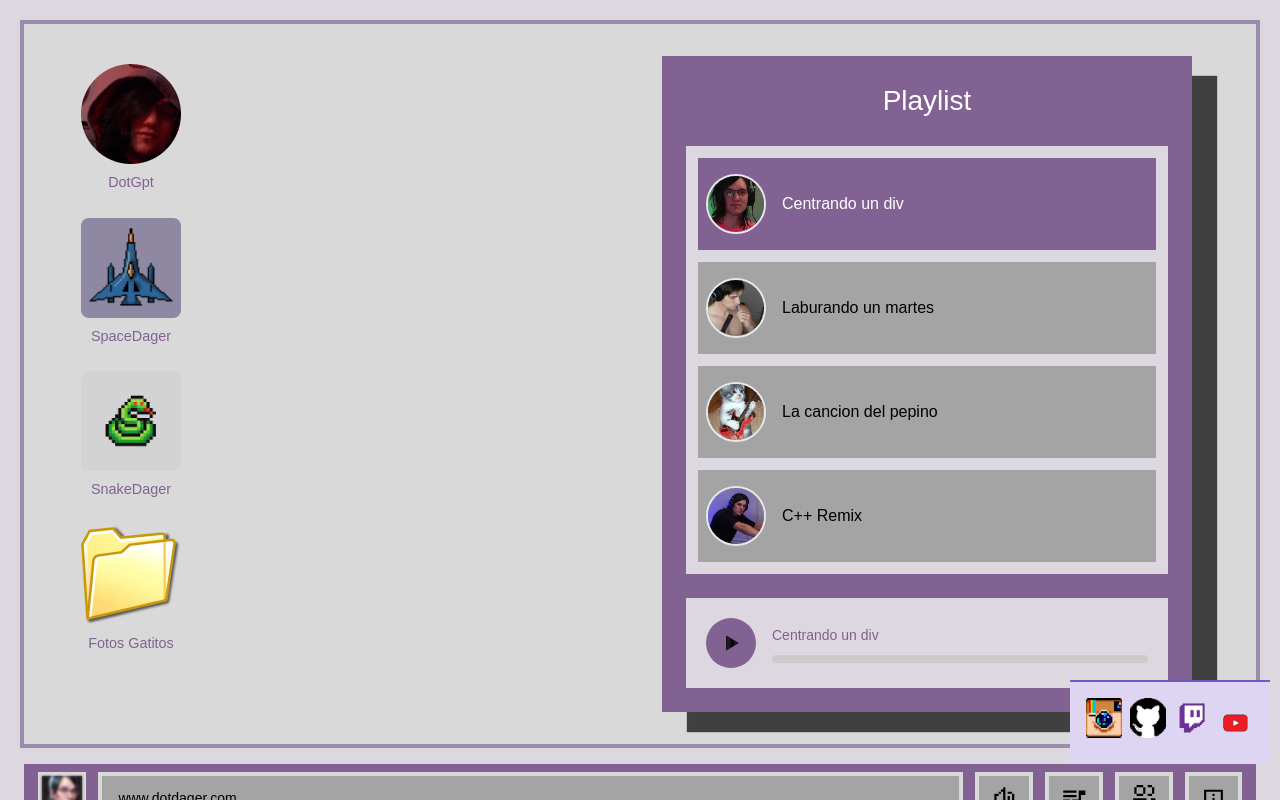
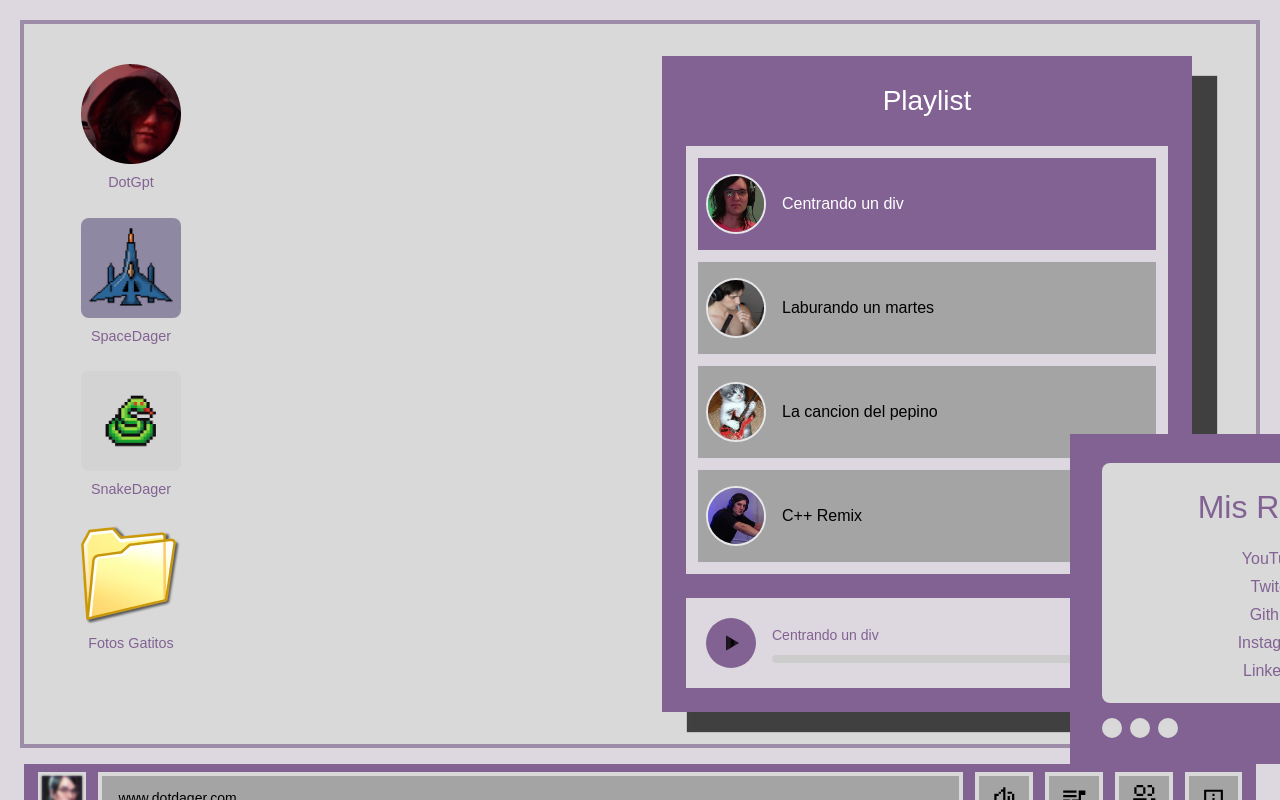
Before and after one commit to SSantinoSteckler/portfolio-dager, a Next.js app: page /desktop in a window 1280 px wide. Both pictures are taken after a click on the button 1144 px from the left and 798 px from the top of the page. Built offline with nearby package versions, Linux system fonts and the light colour scheme; a web font is replaced by a local one.

Commit message:
Modal social

```diff
--- a/src/app/components/socials-modal/ModalSocial.tsx
+++ b/src/app/components/socials-modal/ModalSocial.tsx
@@ -2,31 +2,66 @@ import React from 'react';
 
 const ModalSocial = () => {
   return (
-    <div className='bg-[#ddd5f1] p-4 border-t-2 border-[#7758bf] grid grid-cols-4  w-full  gap-2'>
-      <img
-        className=' w-[40px] h-[40px] object-cover'
-        src='/instagram.png'
-        alt='instagram'
-      />
-
-      <img
-        src='/github-logo.png'
-        alt='github'
-        className=' w-[40px] h-[40px] object-cover'
-      />
-
-      <img
-        src='/twitch-logo-violeta.png'
-        alt='twitch'
-        className=' w-[40px] h-[40px] object-cover'
-      />
-
-      <img
-        src='/youtube-logo.png'
-        alt='youtube'
-        className=' w-[50px] h-[50px] object-cover'
-      />
-    </div>
+    <section className='w-[407px] h-[330px] bg-[#826293] flex flex-col gap-[15px] p-[29px_32px_24px] text-[#826293]'>
+      <article className='bg-[#D9D9D9] p-5 rounded-lg gap-4 flex flex-col'>
+        <h2 className='text-[32px] self-center'>Mis Redes</h2>
+        <div className='flex flex-col gap-1 text-[1rem]'>
+          <a
+            href='https://www.youtube.com/@DotDager'
+            className='flex w-full h-23px items-center justify-center hover:bg-[#82629378] hover:text-white hover:cursor-pointer'
+            rel='noreferrer'
+            title='YouTube'
+            target='_blank'
+          >
+            YouTube
+          </a>
+          <a
+            href='https://www.twitch.tv/dagerxiv'
+            className='flex w-full h-23px items-center justify-center hover:bg-[#82629378] hover:text-white hover:cursor-pointer'
+            rel='noreferrer'
+            title='Twitch'
+            target='_blank'
+          >
+            Twitch
+          </a>
+          <a
+            href='https://github.com/MarianoVilla'
+            className='flex w-full h-23px items-center justify-center hover:bg-[#82629378] hover:text-white hover:cursor-pointer'
+            rel='noreferrer'
+            title='Github'
+            target='_blank'
+          >
+            Github
+          </a>
+          <a
+            href='https://www.instagram.com/dager.32/'
+            className='flex w-full h-23px items-center justify-center hover:bg-[#82629378] hover:text-white hover:cursor-pointer'
+            rel='noreferrer'
+            title='Instagram'
+            target='_blank'
+          >
+            Instagram
+          </a>
+          <a
+            href='https://www.linkedin.com/in/mariano-luis-villa/'
+            className='flex w-full h-23px items-center justify-center hover:bg-[#82629378]  hover:text-white hover:cursor-pointer'
+            rel='noreferrer'
+            title='LinkedIn'
+            target='_blank'
+          >
+            LinkedIn
+          </a>
+        </div>
+      </article>
+      <footer className='flex items-center justify-between'>
+        <div className='flex gap-2'>
+          <div className='bg-[#D9D9D9] rounded-full w-5 h-5'></div>
+          <div className='bg-[#D9D9D9] rounded-full w-5 h-5'></div>
+          <div className='bg-[#D9D9D9] rounded-full w-5 h-5'></div>
+        </div>
+        <div className='bg-[#D9D9D9] rounded-sm w-6 h-[10px] '></div>
+      </footer>
+    </section>
   );
 };
 
```
